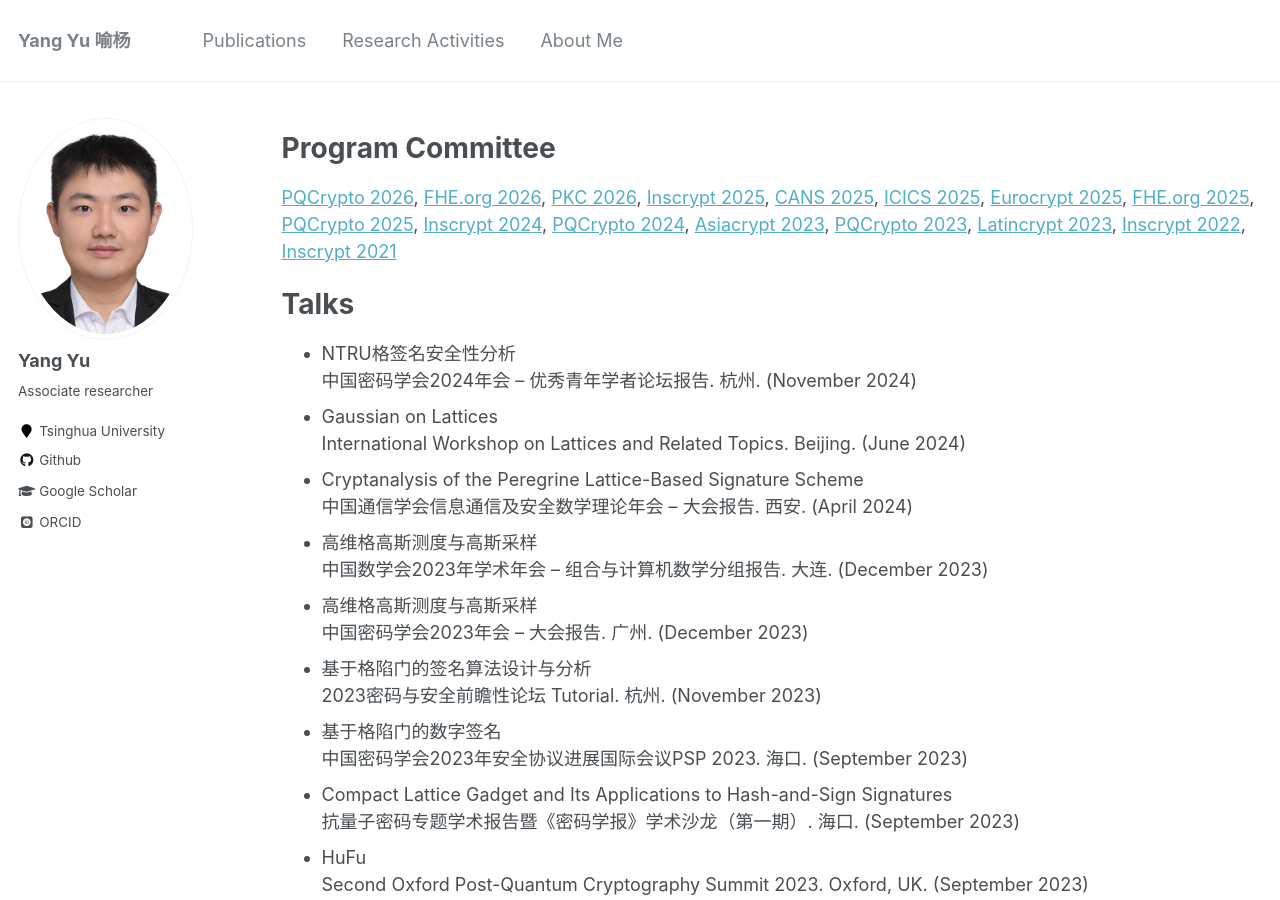
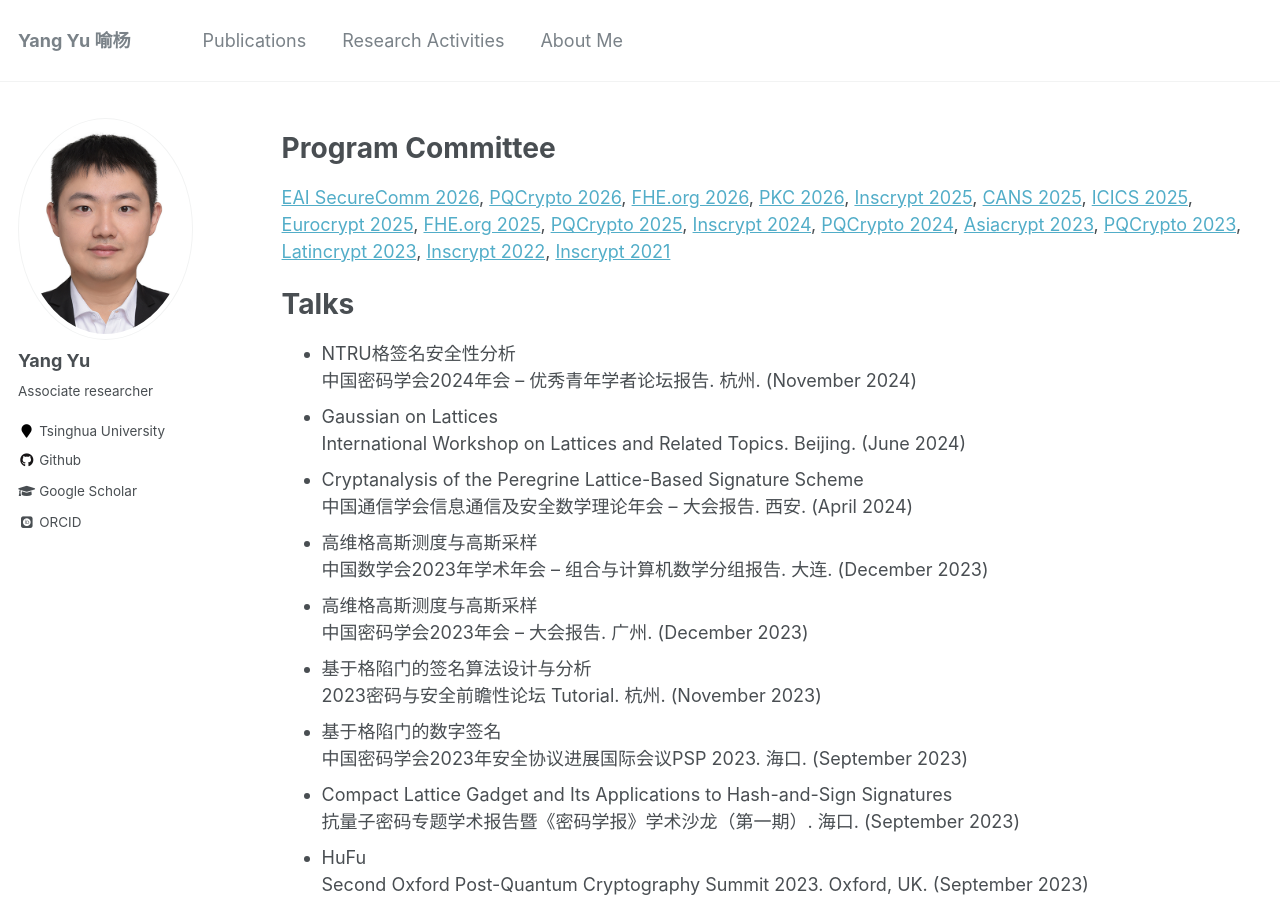
Before and after one commit to yuyang-crypto/yuyang-crypto.github.io, a Jekyll site: the page built from _pages/activities.md, in a window 1280 px wide and 900 px high. Built offline with Jekyll 4.4.1, drawn with Linux system fonts in a browser that asks for light colours; some web fonts are replaced.

Commit message:
EAI SecureComm 2026

```diff
--- a/_pages/activities.md
+++ b/_pages/activities.md
@@ -9,7 +9,7 @@ author_profile: true
 
 Program Committee
 ======
-[PQCrypto 2026](https://pqcrypto2026.irisa.fr/), [FHE.org 2026](https://fhe.org/conferences/conference-2026/), [PKC 2026](https://pkc.iacr.org/2026/), [Inscrypt 2025](https://inscrypt2025.xidian.edu.cn/), [CANS 2025](https://cy2sec.comm.eng.osaka-u.ac.jp/miyaji-lab/event/cans2025/index.html), [ICICS 2025](https://www.icics2025.org/index.html), [Eurocrypt 2025](https://eurocrypt.iacr.org/2025/), [FHE.org 2025](https://fhe.org/conferences/conference-2025/), [PQCrypto 2025](https://pqcrypto2025.iis.sinica.edu.tw/), [Inscrypt 2024](https://inscrypt2024.github.io/#), [PQCrypto 2024](https://www.maths.ox.ac.uk/events/conferences/pqcrypto-2024), [Asiacrypt 2023](https://asiacrypt.iacr.org/2023/), [PQCrypto 2023](https://pqcrypto2023.umiacs.io/), [Latincrypt 2023](https://www.espe.edu.ec/latincrypt/), [Inscrypt 2022](http://www.sklois.cn/inscrypt2022/), [Inscrypt 2021](https://inscrypt21.hotcrp.com/)
+[EAI SecureComm 2026](https://securecomm.eai-conferences.org/2026/), [PQCrypto 2026](https://pqcrypto2026.irisa.fr/), [FHE.org 2026](https://fhe.org/conferences/conference-2026/), [PKC 2026](https://pkc.iacr.org/2026/), [Inscrypt 2025](https://inscrypt2025.xidian.edu.cn/), [CANS 2025](https://cy2sec.comm.eng.osaka-u.ac.jp/miyaji-lab/event/cans2025/index.html), [ICICS 2025](https://www.icics2025.org/index.html), [Eurocrypt 2025](https://eurocrypt.iacr.org/2025/), [FHE.org 2025](https://fhe.org/conferences/conference-2025/), [PQCrypto 2025](https://pqcrypto2025.iis.sinica.edu.tw/), [Inscrypt 2024](https://inscrypt2024.github.io/#), [PQCrypto 2024](https://www.maths.ox.ac.uk/events/conferences/pqcrypto-2024), [Asiacrypt 2023](https://asiacrypt.iacr.org/2023/), [PQCrypto 2023](https://pqcrypto2023.umiacs.io/), [Latincrypt 2023](https://www.espe.edu.ec/latincrypt/), [Inscrypt 2022](http://www.sklois.cn/inscrypt2022/), [Inscrypt 2021](https://inscrypt21.hotcrp.com/)
 
 Talks
 ======
```
